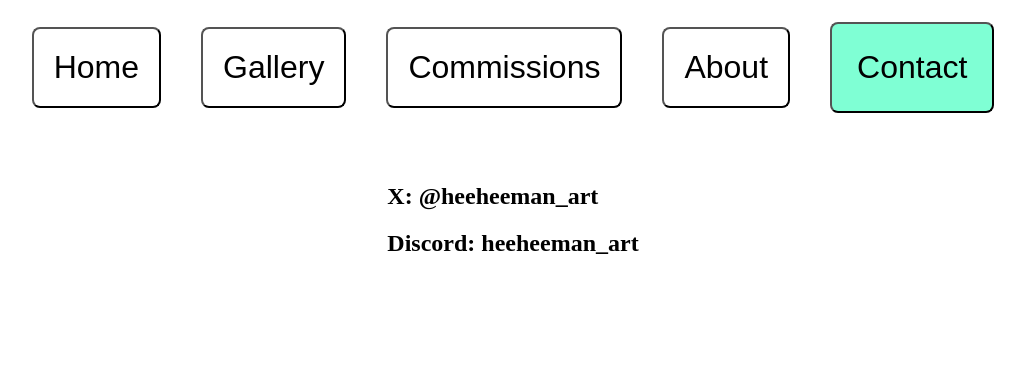
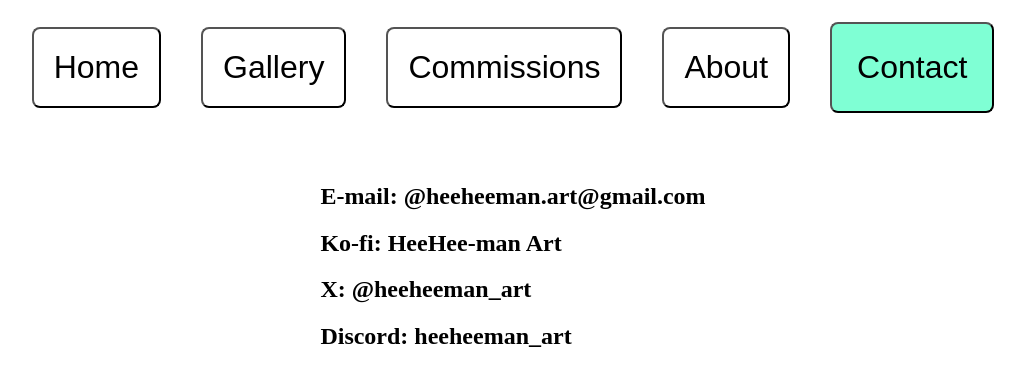
Before and after one commit to HeeHee-man/HeeHee-man_Art_Portfolio, a plain HTML site: page contact.html in a window 1280 px wide. Shown: the part 138-524 px from the top of the page, without its empty margins (127-1152 px from the left). Drawn offline with Linux system fonts and the light colour scheme.

Commit message:
Update Contact page

```diff
--- a/contact.html
+++ b/contact.html
@@ -16,6 +16,8 @@
                 <button id = "contactButton" onclick = "document.location = 'contact.html'" style = "padding: 25px; background-color:aquamarine">Contact</button>
             </div>
             <div>
+                <h2>E-mail: @heeheeman.art@gmail.com</h2>
+                <h2>Ko-fi: HeeHee-man Art</h2>
                 <h2>X: @heeheeman_art</h2>
                 <h2>Discord: heeheeman_art</h2>
             </div>
```
